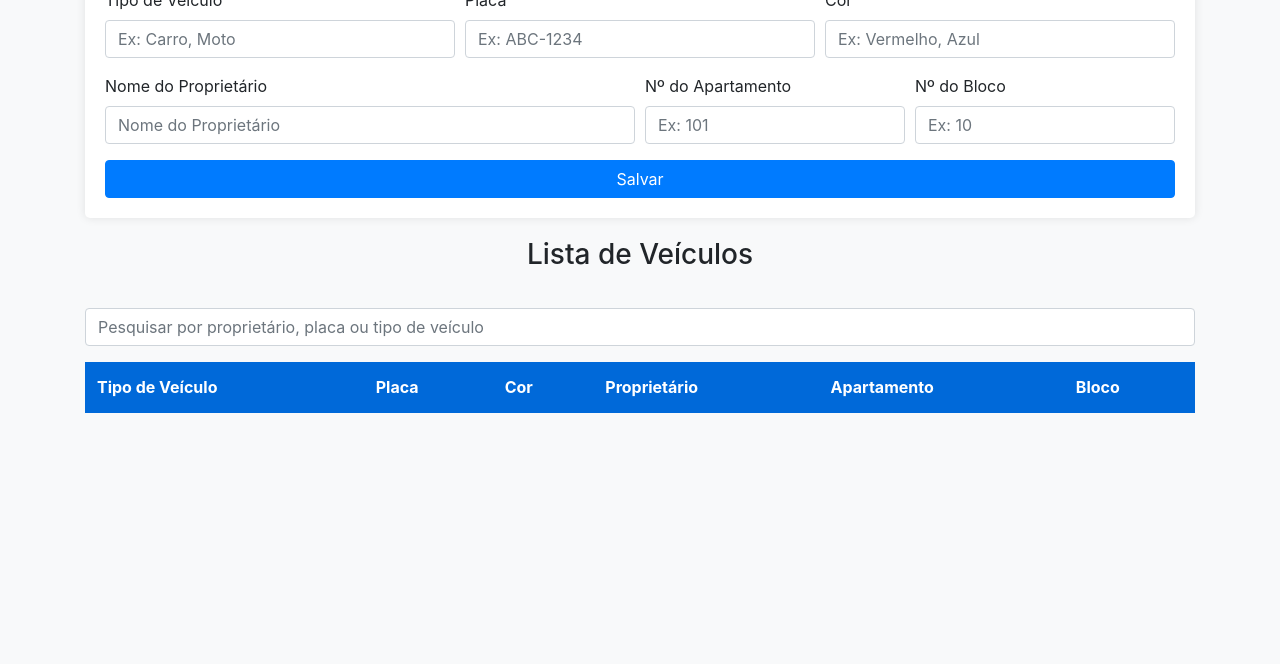
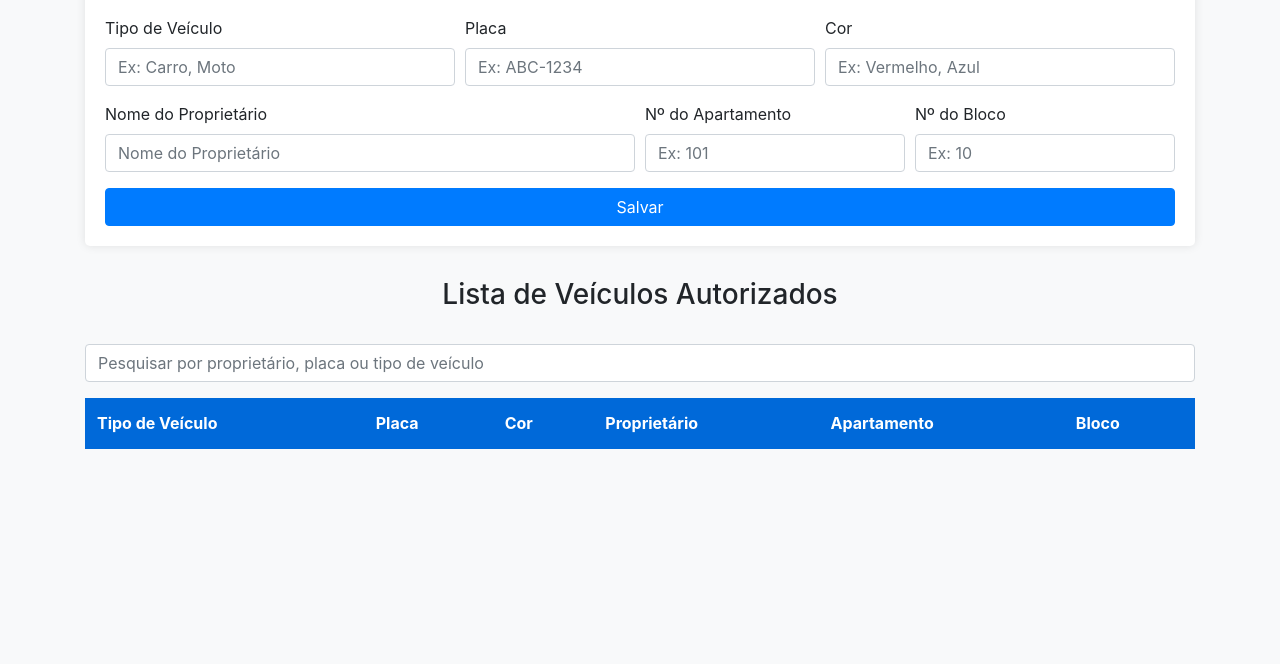
Before and after one commit to WebDesigner279/projetos-devops, a plain HTML site: page sis-cadastro-de-veiculos/index.html in a window 1280 px wide. Shown: the part 136-800 px from the top of the page. Drawn offline with nearby package versions, Linux system fonts and the light colour scheme.

Commit message:
atualização sis-cadastro de veiculos.

```diff
--- a/sis-cadastro-de-veiculos/index.html
+++ b/sis-cadastro-de-veiculos/index.html
@@ -47,7 +47,7 @@
     </div>
 
     <div class="table-container">
-        <h3 class="text-center">Lista de Veículos</h3>
+        <h3 class="text-center">Lista de Veículos Autorizados</h3>
         <input type="text" id="searchInput" class="form-control" placeholder="Pesquisar por proprietário, placa ou tipo de veículo">
         <table class="table table-striped mt-3">
             <thead class="thead-dark">
--- a/sis-cadastro-de-veiculos/style.css
+++ b/sis-cadastro-de-veiculos/style.css
@@ -24,7 +24,8 @@ body {
   }
 
 .text-center {
-  margin-bottom: 36px;
+  margin-top: 32px;
+  margin-bottom: 32px;
 }
 /* Ajustes para dispositivos móveis */
 @media (max-width: 768px) {
```
